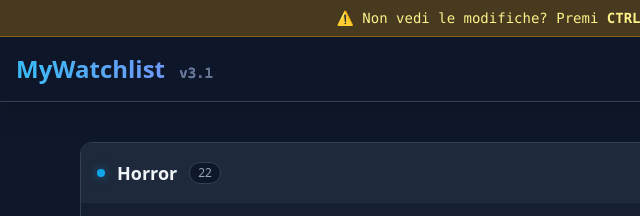
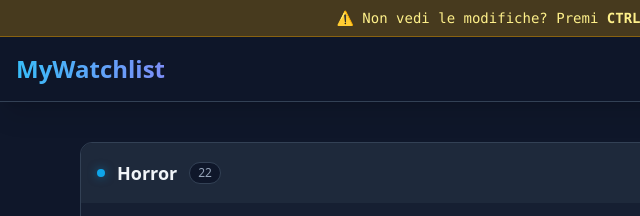
Before and after one commit to Denni-777/my-watchlist, a plain HTML site: page index.html in a window 1280 px wide. Shown: the top 216 px of the page, 0-640 px from the left. Drawn offline with nearby package versions, Linux system fonts and the light colour scheme; grey boxes are pictures that could not be loaded.

Commit message:
Update index.html

```diff
--- a/index.html
+++ b/index.html
@@ -31,7 +31,7 @@
     <nav class="sticky top-0 z-40 bg-slate-900/95 backdrop-blur-md border-b border-slate-700 p-4 shadow-xl">
         <div class="max-w-7xl mx-auto flex justify-between items-center">
             <h1 class="text-2xl font-bold bg-gradient-to-r from-sky-400 to-indigo-400 bg-clip-text text-transparent">
-                MyWatchlist <span class="text-slate-500 text-sm font-mono ml-2">v3.1</span>
+                MyWatchlist <span class="text-slate-500 text-sm font-mono ml-2"></span>
             </h1>
             <div class="text-xs text-slate-400 font-mono hidden sm:block">Total items: <span id="total-count">0</span></div>
         </div>
```
